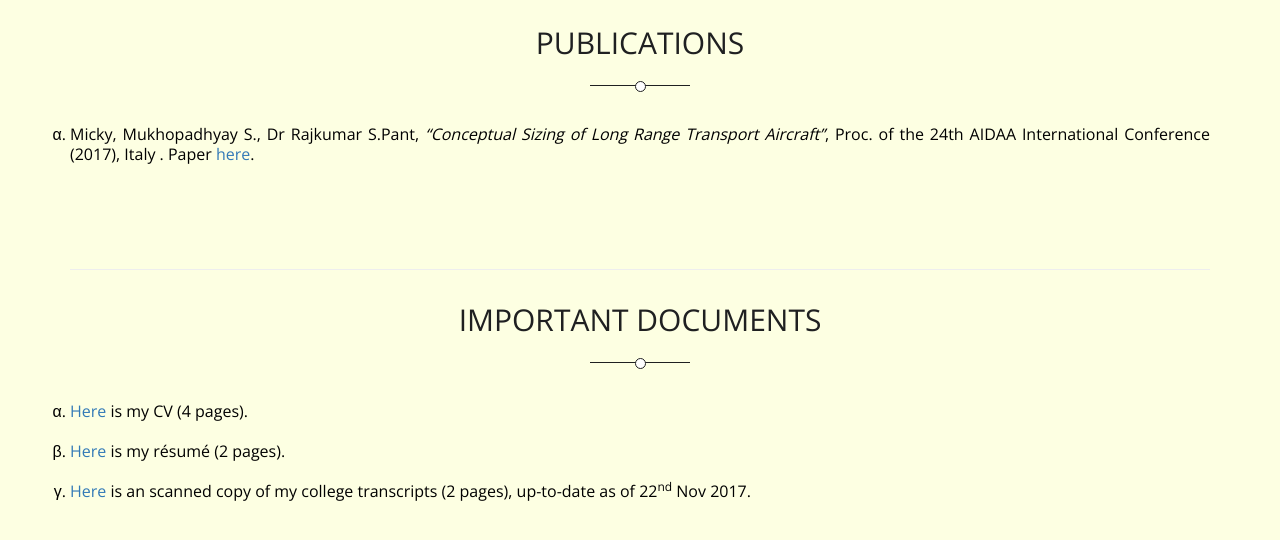
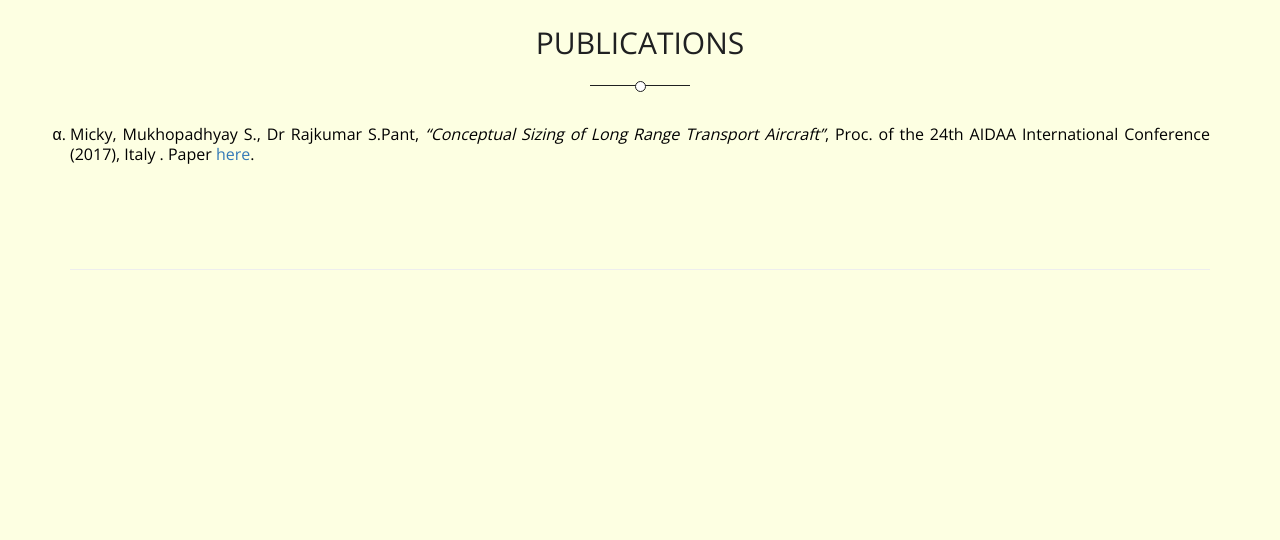
Before and after one commit to mickyaero/mickyaero.github.io, a plain HTML site: page docs.html in a window 1280 px wide. Drawn offline with nearby package versions, Linux system fonts and the light colour scheme.

Commit message:
Update docs.html

```diff
--- a/docs.html
+++ b/docs.html
@@ -94,17 +94,6 @@
 			</ul>
                     </div>
 		    <hr><br />
-                    <div class="section-title text-center wow fadeInDown">
-                        <h2>Important Documents</h2>
-    		        <br />
-			<ul style="list-style-type: lower-greek; FONT-SIZE:16px; COLOR:black; LINE-HEIGHT:20px; TEXT-ALIGN:justify;">
-			    <li><a target="_blank" href="./cv/cv.pdf">Here</a> is my CV (4 pages).</li>
-			    <br />
-			    <li><a target="_blank" href="./resume/140010059_2.pdf">Here</a> is my r&eacute;sum&eacute; (2 pages).</li>
-			    <br />
-			    <li><a target="_blank" href="./transcript/Transcript.pdf">Here</a> is an scanned copy of my college transcripts (2 pages), up-to-date as of 22<sup>nd</sup> Nov 2017.</li>
-			</ul>
-                    </div>
                 </div>
             </div>
         </div> <!-- end .container -->
```
